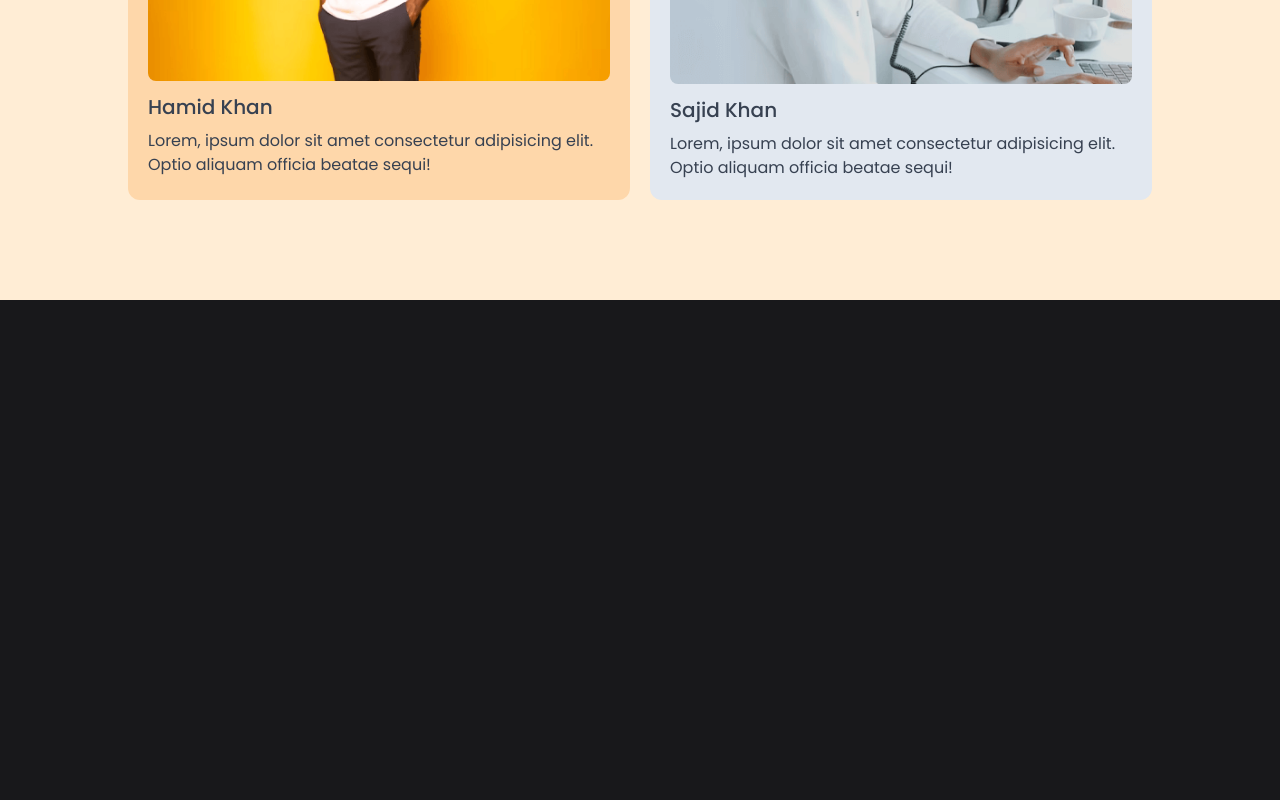
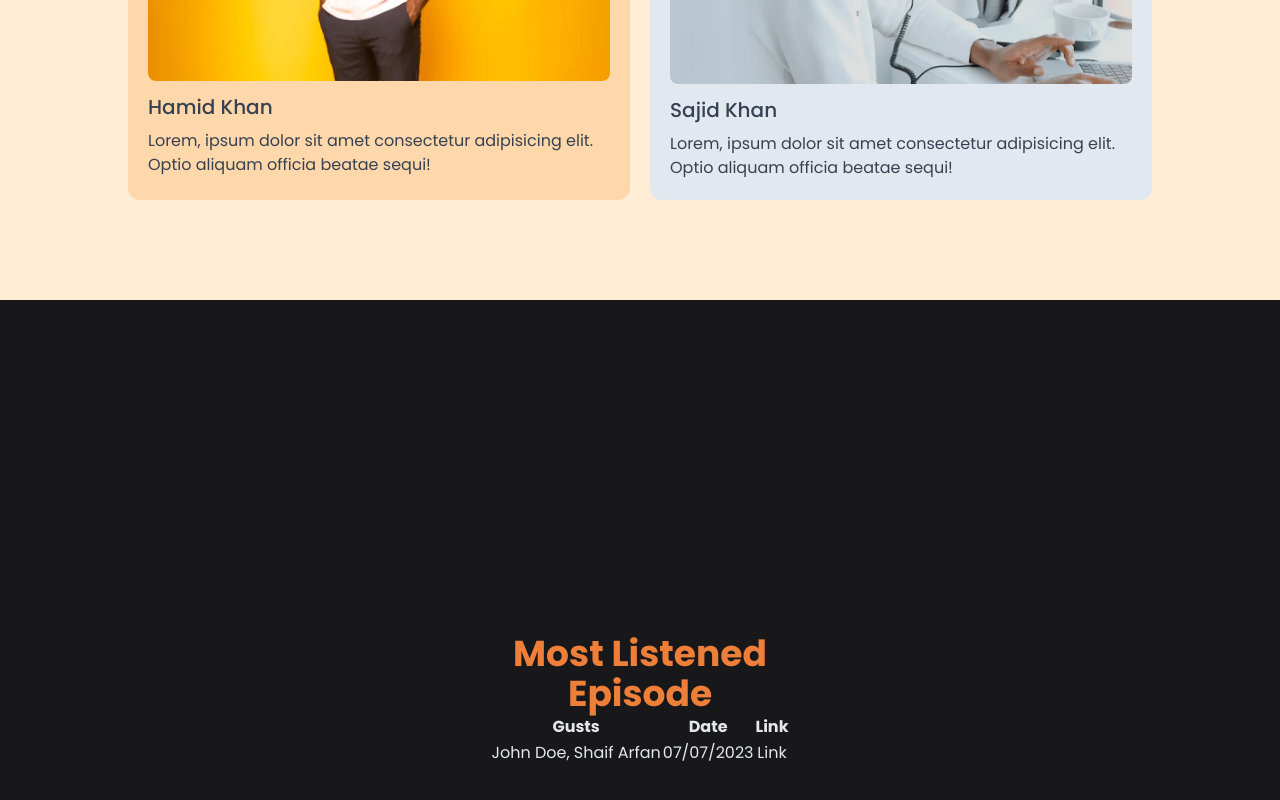
Before and after one commit to developer-rak/PodCast-TailwindCSS-Landing-Page, a website: page index.html in a window 1280 px wide. Shown: the part 1323-2123 px from the top of the page. Before the commit the page ends 1623 px from the top, so only its background shows below. Drawn offline with Linux system fonts and the light colour scheme.

Commit message:
added most listened section

```diff
--- a/index.html
+++ b/index.html
@@ -59,6 +59,32 @@
             </div>
         </div>
     </section>
+
+    <!-- -----MOST LISTENED SECTION----- -->
+    <section class="min-h-screen flex items-center justify-center  py-[100px] ">
+        <div class="max-w-[1024px] w-[90%] mx-auto">
+            <h1 class="text-4xl font-bold text-center text-primary">Most Listened <br> Episode</h1>
+            <!-- TABLE -->
+            <div class="mt-10 max-w-[100%] overflow-x-auto rounded-lg">
+                <table class="w-fit bg-neutral-800 rounded-lg min-w-[600px] text-center mx-auto overflow-hidden">
+                    <thead>
+                        <tr>
+                            <th>Gusts</th>
+                            <th>Date</th>
+                            <th>Link</th>
+                        </tr>
+                    </thead>
+                    <tbody>
+                        <tr>
+                            <td>John Doe, Shaif Arfan</td>
+                            <td>07/07/2023</td>
+                            <td>Link</td>
+                        </tr>
+                    </tbody>
+                </table>
+            </div>
+        </div>
+    </section>
 </body>
 
 </html>
```
